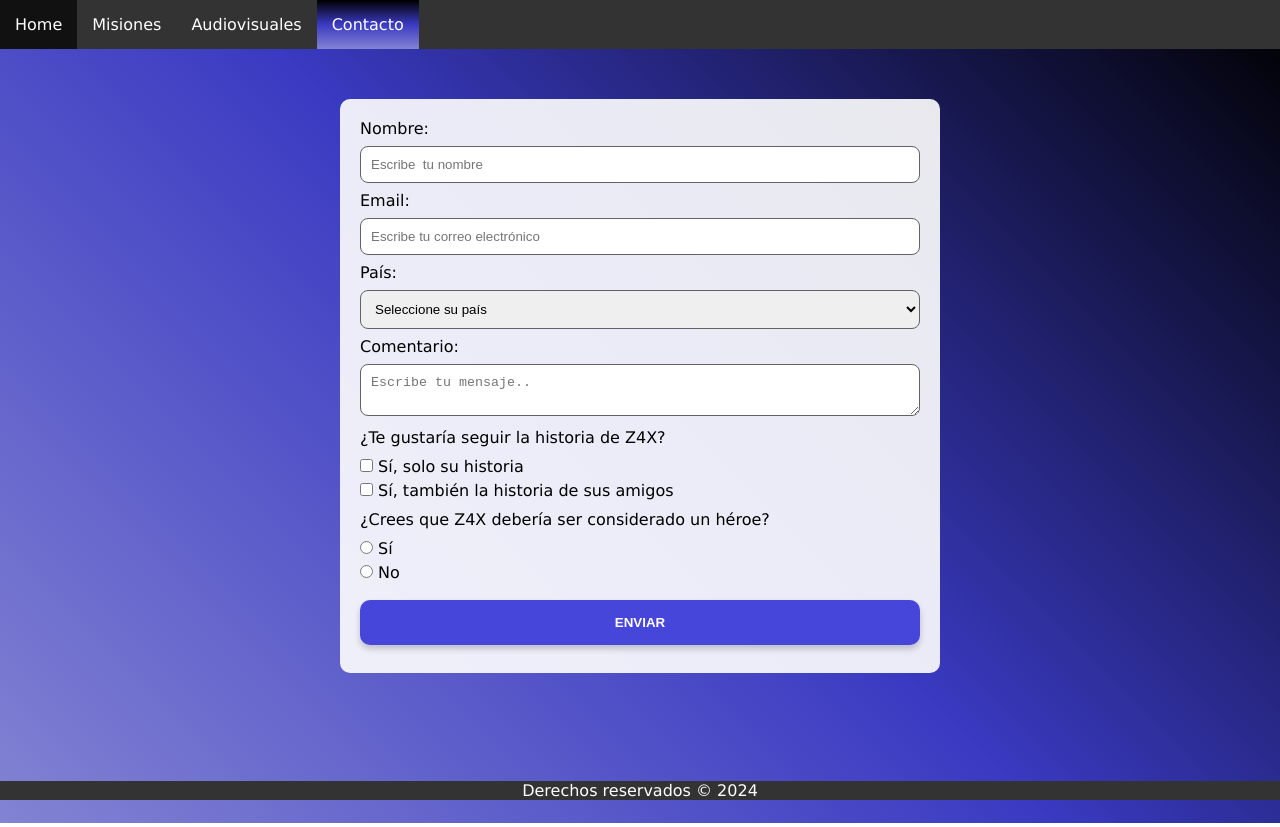
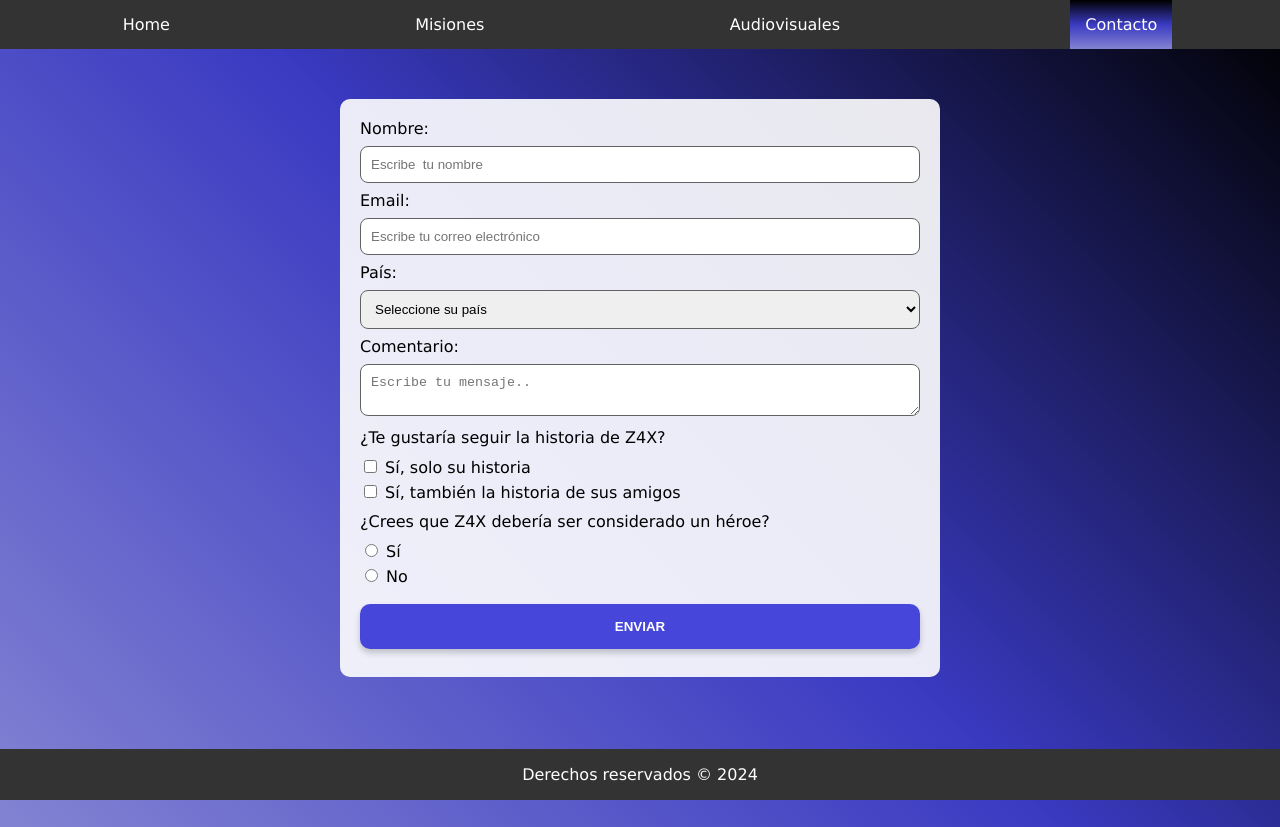
Before and after one commit to Paul-Isaurralde/PIA-ActPractica2, a plain HTML site: page html/contacto.html in a window 1280 px wide. Drawn offline with Linux system fonts and the light colour scheme.

Commit message:
cambios en el año del footer y nav de pagina de contacto.

```diff
--- a/styles/contacto.css
+++ b/styles/contacto.css
@@ -1,7 +1,10 @@
 *{
     box-sizing: border-box;
-    margin: 0;
-    padding: 0;
+}
+ul{
+    display: flex;
+    flex-direction: row;
+    justify-content: space-around;
 }
 .contenedor-contacto{
     background-color: rgba(255, 255, 255, 0.9);;
```
Also changed, not shown: html/audiovisuales.html (+1 -1 lines), html/index.html (+1 -1 lines), html/misiones.html (+1 -1 lines).
